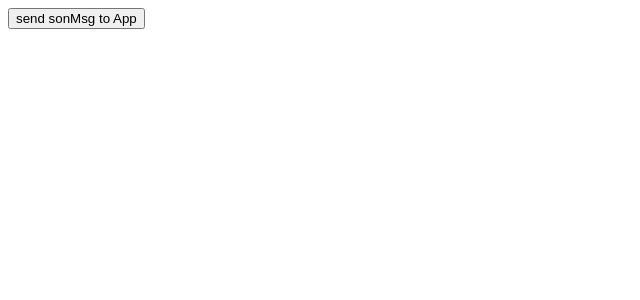
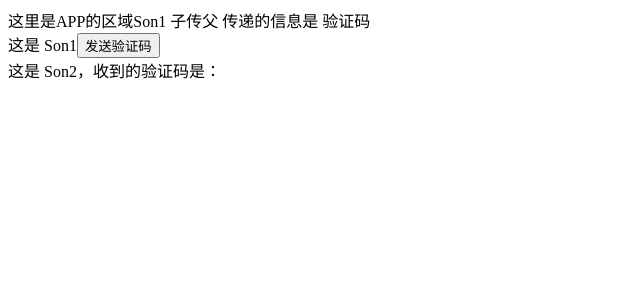
Before and after one commit to shaocongyou/react-basic, a React (Create React App) app: page / in a window 1280 px wide. Shown: the top 300 px of the page, without its empty margins (0-640 px from the left). Built offline with nearby package versions, Linux system fonts and the light colour scheme.

Commit message:
兄弟组件通信 子传父 父再传给子

```diff
--- a/src/App.js
+++ b/src/App.js
@@ -1,23 +1,34 @@
 import {useState} from "react";
 
-function Son({GetSonMsg}) {
-    const sonMsg = "this is a sonMsg";
+function Son1({sentToFather}) {
+    const [code, setCode] = useState("4399");
     return (
-      <div>
-          <button onClick={() => GetSonMsg(sonMsg)}>send sonMsg to App</button>
-      </div>
+        <div>
+            这是 Son1
+            <button onClick={() => sentToFather(code)}>发送验证码</button>
+        </div>
     );
+}
+
+function Son2({son1Code}) {
+    return <div>这是 Son2，收到的验证码是：{son1Code}</div>;
 }
 
 function App() {
 
-    const [msgFromSon, setMsgFromSon] = useState("");
-    const getSonMsg = (sonMsg) => {setMsgFromSon(sonMsg)}
+    const [code, setCode] = useState("");
+    const GetCode = (son1Code) => {setCode(son1Code)}
 
     return (
         <div>
-            <Son GetSonMsg={getSonMsg} />
-            <span>{msgFromSon}</span>
+            这里是APP的区域
+            <span>
+                <span>Son1 子传父 传递的信息是 验证码</span>
+                <Son1 sentToFather={GetCode} />
+            </span>
+            <span>
+                <Son2 son1Code={code} />
+            </span>
         </div>
     );
 }
```
